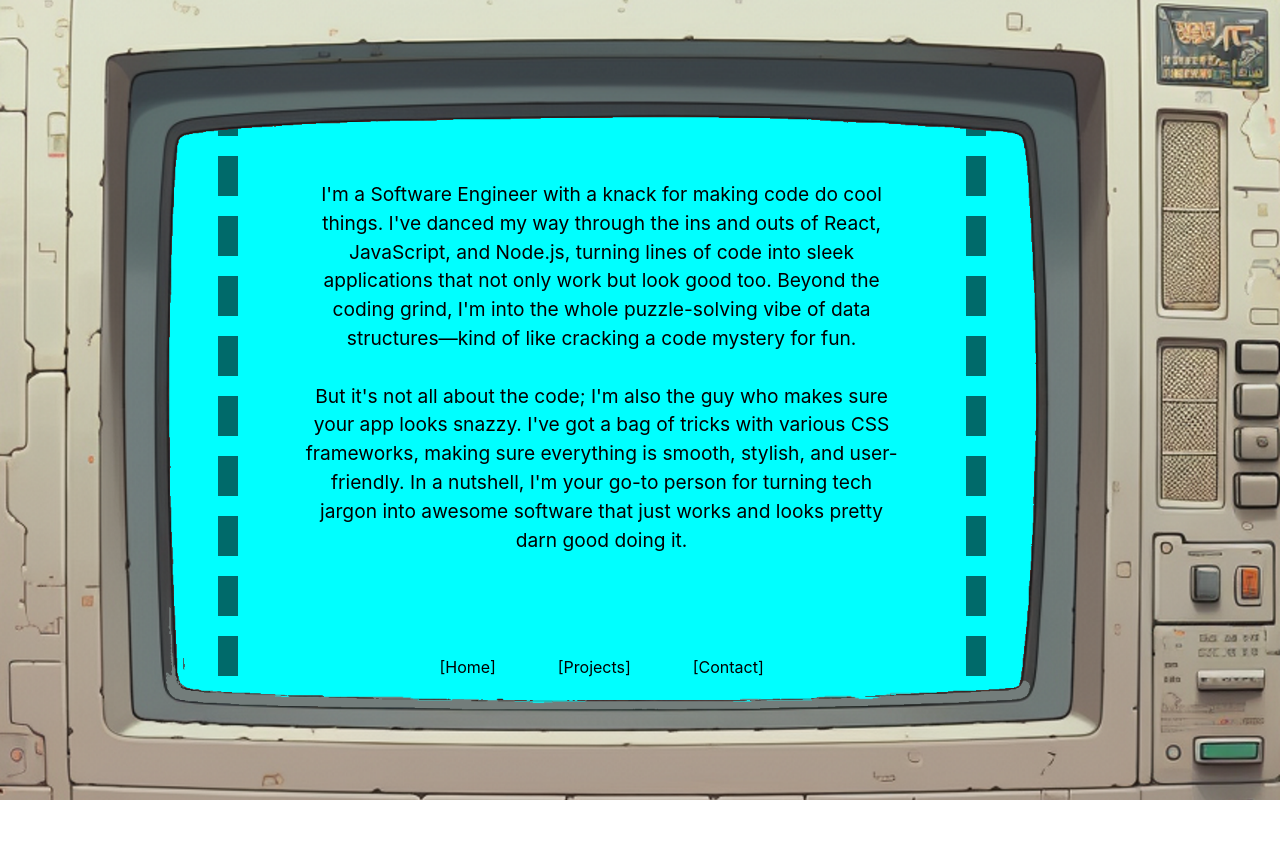
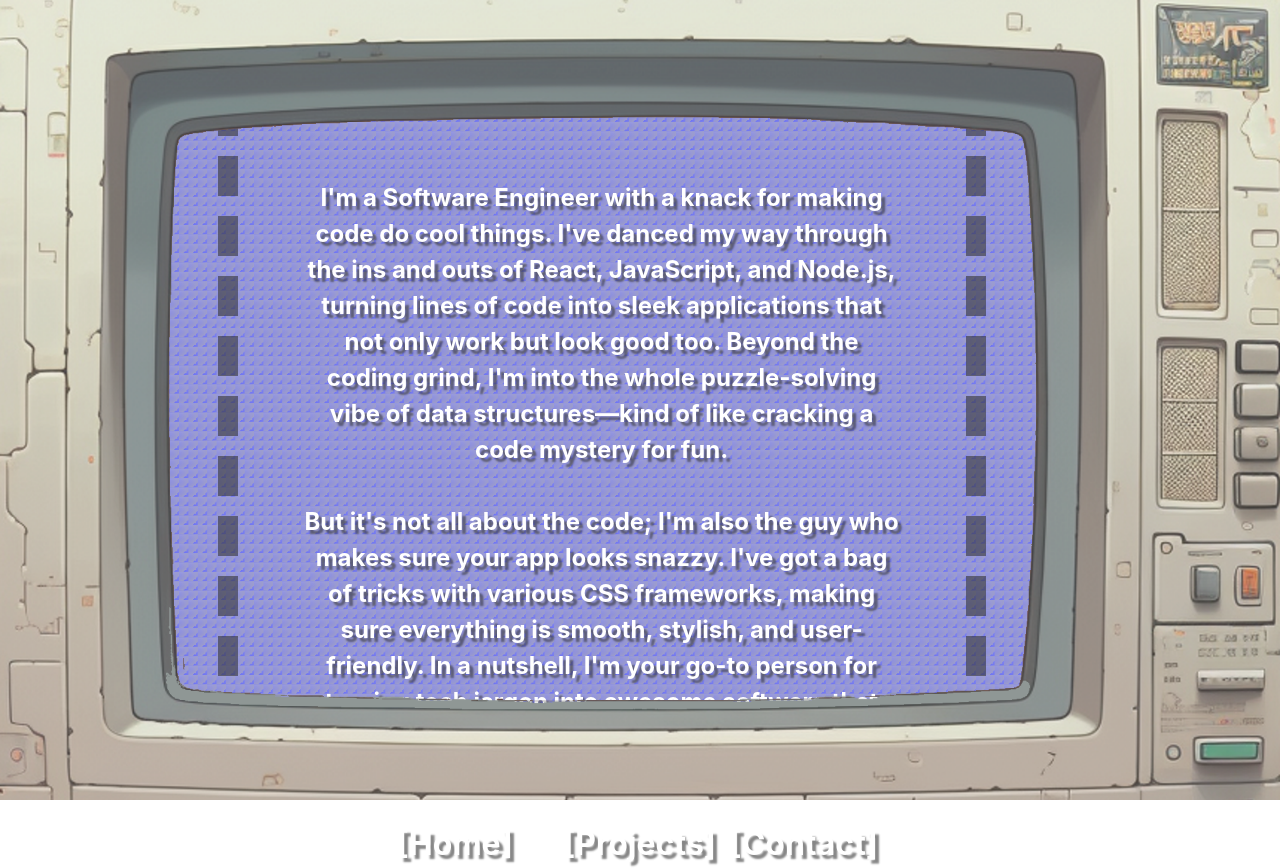
Before and after one commit to tetonkaa/PortfolioV2, a React (Create React App) app in the folder portfolio.v2/: page /About in a window 1280 px wide. Before the commit the page ends 800 px from the top, so only its background shows below. Built offline with nearby package versions, Linux system fonts and the light colour scheme.

Commit message:
CRT effects and buttons

```diff
--- a/portfolio.v2/src/pages/about/about.css
+++ b/portfolio.v2/src/pages/about/about.css
@@ -1,8 +1,14 @@
 .about {
-  background-color: aqua;
+  /* background: rgb(42,211,255);
+  background: radial-gradient(circle, rgba(42,211,255,1) 0%, rgba(39,194,235,1) 25%, rgba(0,0,0,1) 100%);  */
+  background-color: #b2b2da;
+    opacity: 0.8;
+    background-image: linear-gradient( #9b9bd1 50%, #444cf7 50%);
+    background-size: 10px 10px;
   height: 100vh;
   position: relative;
   padding-top: 12vh;
+  animation: screenStatic 20s ease-in-out infinite;
 }
 
 .aboutContainer {
@@ -20,27 +26,35 @@
 .aboutContainer .content1 p {
   text-align: center;
   padding: 5vw;
-  font-size: 1.2em;
+  font-size: 1.5em;
+  font-weight: bold;
+  color:rgb(255, 255, 255);
+  text-shadow: 4px 4px 2px rgba(0,0,0,0.6);
 }
 
 .aboutContainer .content2 {
   display: flex;
   flex-direction: row;
-  width: 35vw;
+  width: 32vw;
   margin: auto;
-  justify-content: space-evenly;
+  justify-content: space-between;
+  padding-right: 6vw;
 }
 
-.aboutContainer::before .content2 button {
+ .content2 button {
   font-size: 2em;
   transition: 0.3s ease-in;
-  border: dotted red;
+  position: absolute;
+  z-index: 1;
+  font-weight: bold;
+  color:rgb(255, 255, 255);
+  text-shadow: 4px 4px 2px rgba(0,0,0,0.6);
 }
-
-.aboutContainer::before .content2 button:hover {
-  font-size: 3em;
+.content2 button:hover {
+  font-size: 2.5em;
   cursor: pointer;
-  transition: 0.3s ease-in;
+  color: #e2745e;
+  transition: 0.5s steps(4);
 }
 
 .aboutContainer::before {
@@ -66,3 +80,20 @@
     border: 16px dashed #00000094;
   }
 }
+
+
+@keyframes screenStatic{
+  0%{background-color: #9c9ccd;
+    opacity: 0.8;
+    background-image:  repeating-radial-gradient( circle at 0 0, transparent 0, #8787bc 10px ), repeating-linear-gradient( #444cf755, #444cf7 );
+  }
+
+  100%{
+    background-color: #acacc7;
+opacity: 0.8;
+background-image:  linear-gradient(135deg, #444cf7 25%, transparent 25%), linear-gradient(225deg, #444cf7 25%, transparent 25%), linear-gradient(45deg, #444cf7 25%, transparent 25%), linear-gradient(315deg, #444cf7 25%, #9c9ccd 25%);
+background-position:  6px 0, 6px 0, 0 0, 0 0;
+background-size: 6px 6px;
+background-repeat: repeat;
+  }
+}
--- a/portfolio.v2/src/pages/main/main.css
+++ b/portfolio.v2/src/pages/main/main.css
@@ -22,7 +22,7 @@
 
 .introText h1 {
   font-size: 3em;
-  padding-top: 12vh;
+  padding-top: 22vh;
   text-align: center;
   font-family: "headingProItalic";
   color: rgb(65, 65, 65);
@@ -31,7 +31,7 @@
 .introText h3 {
   text-align: center;
   font-size: 1.8em;
-  padding-top: 25vh;
+  padding-top: 14vh;
   font-family: "headingProItalic";
   color: rgb(65, 65, 65);
 }
```
